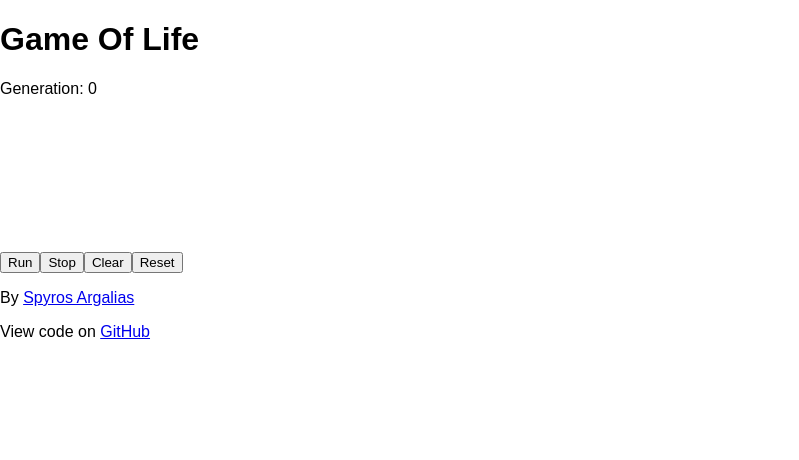
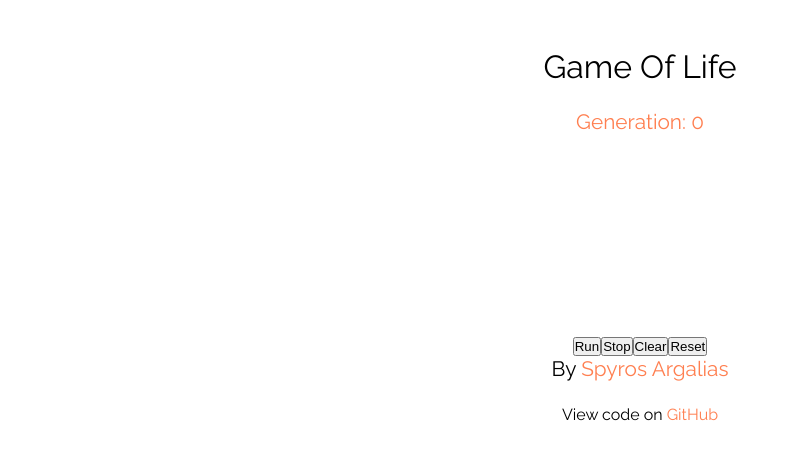
Before and after one commit to sargalias/game-of-life, a React (Create React App) app: page / in a window 1280 px wide. Shown: the top 460 px of the page, without its empty margins (0-799 px from the left). Built offline with nearby package versions, Linux system fonts and the light colour scheme.

Commit message:
add CSS to project

```diff
--- a/package.json
+++ b/package.json
@@ -13,7 +13,7 @@
     "start": "react-scripts start",
     "build": "react-scripts build",
     "test": "react-scripts test --env=jsdom",
-    "eject": "react-scripts eject",
+    "eject": "react-scripts eject"
   },
   "devDependencies": {
     "enzyme": "^3.3.0",
--- a/src/App.css
+++ b/src/App.css
@@ -1,28 +1,67 @@
-.App {
+@import url("https://fonts.googleapis.com/css?family=Raleway");
+* {
+  margin: 0;
+  padding: 0; }
+
+body {
+  font-family: 'Raleway', sans-serif;
+  overflow: hidden; }
+
+.container {
+  max-width: 1000px;
+  margin-left: auto;
+  margin-right: auto;
+  margin-top: 3rem;
   text-align: center;
-}
+  padding: 0 1rem;
+  overflow: hidden; }
 
-.App-logo {
-  animation: App-logo-spin infinite 20s linear;
-  height: 80px;
-}
+#title {
+  text-align: center;
+  margin-bottom: 1.5rem;
+  font-weight: 400; }
 
-.App-header {
-  background-color: #222;
-  height: 150px;
-  padding: 20px;
-  color: white;
-}
+.flex-center {
+  display: flex;
+  align-items: center;
+  justify-content: center; }
 
-.App-title {
-  font-size: 1.5em;
-}
+.button-container {
+  margin-bottom: 1.5rem; }
+  .button-container button {
+    background-color: unset;
+    border: 1px solid #ffcab6;
+    border-radius: 1rem;
+    box-sizing: border-box;
+    font-size: 1.3rem;
+    margin-left: 0.5rem;
+    margin-right: 0.5rem;
+    padding: 0.5rem;
+    transition: 0.1s; }
+    @media screen and (min-width: 500px) {
+      .button-container button {
+        margin-left: 1rem;
+        margin-right: 1rem;
+        padding: 1rem; } }
+    .button-container button:hover {
+      border: 1px solid #ffa483;
+      color: coral;
+      cursor: pointer; }
 
-.App-intro {
-  font-size: large;
-}
+#generation {
+  font-size: 1.3rem;
+  color: coral;
+  margin-bottom: 1.5rem; }
 
-@keyframes App-logo-spin {
-  from { transform: rotate(0deg); }
-  to { transform: rotate(360deg); }
-}
+#canvas-container {
+  overflow: hidden;
+  margin-bottom: 1.5rem; }
+
+#attribution p {
+  font-size: 1.3rem;
+  margin-bottom: 1.5rem; }
+  #attribution p#code-repository {
+    font-size: 1rem; }
+  #attribution p a {
+    text-decoration: none;
+    color: coral; }
--- /dev/null
+++ b/src/App.scss
@@ -0,0 +1,91 @@
+@import url('https://fonts.googleapis.com/css?family=Raleway');
+
+$font-size-md: 1.3rem;
+$size-lg: 1.5rem;
+$size-md: 1rem;
+$size-sm: 0.5rem;
+$color-primary: coral;
+
+* {
+  margin: 0;
+  padding: 0;
+}
+
+body {
+  font-family: 'Raleway', sans-serif;
+  overflow: hidden;
+}
+
+.container {
+  max-width: 1000px;
+  margin-left: auto;
+  margin-right: auto;
+  margin-top: $size-lg * 2;
+  text-align: center;
+  padding: 0 $size-md;
+  overflow: hidden;
+}
+
+#title {
+  text-align: center;
+  margin-bottom: $size-lg;
+  font-weight: 400;
+}
+
+.flex-center {
+  display: flex;
+  align-items: center;
+  justify-content: center;
+}
+
+.button-container {
+  margin-bottom: $size-lg;
+  button {
+    background-color: unset;
+    border: 1px solid lighten($color-primary, 20%);
+    border-radius: 1rem;
+    box-sizing: border-box;
+    font-size: $font-size-md;
+    margin-left: $size-sm;
+    margin-right: $size-sm;
+    padding: $size-sm;
+    transition: 0.1s;
+    @media screen and (min-width: 500px) {
+      margin-left: 1rem;
+      margin-right: 1rem;
+      padding: 1rem;
+
+    }
+    &:hover {
+      border: 1px solid lighten($color-primary, 10%);
+      color: $color-primary;
+      cursor: pointer;
+    }
+  }
+}
+
+#generation {
+  font-size: $font-size-md;
+  color: $color-primary;
+  margin-bottom: $size-lg;
+}
+
+#canvas-container {
+  overflow: hidden;
+  margin-bottom: $size-lg;
+}
+
+#attribution {
+  p {
+    font-size: $font-size-md;
+    margin-bottom: $size-lg;
+    &#code-repository {
+      font-size: 1rem;
+    }
+    a {
+      text-decoration: none;
+      color: $color-primary;
+    }
+
+  }
+}
```
